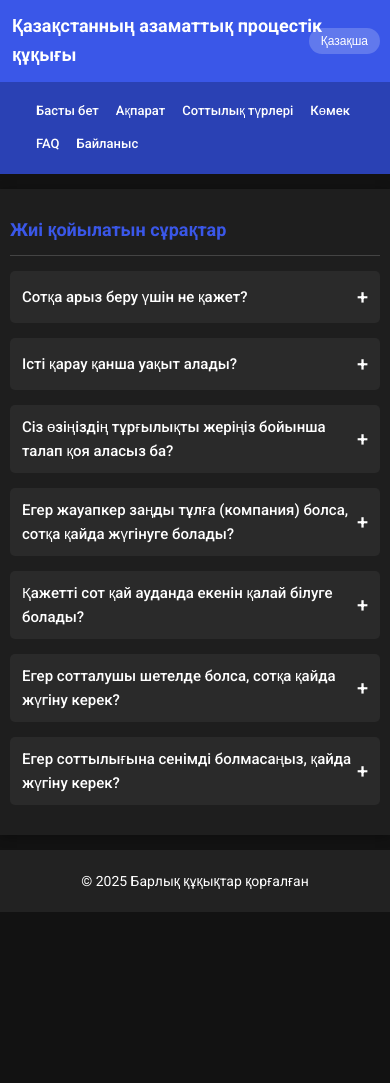
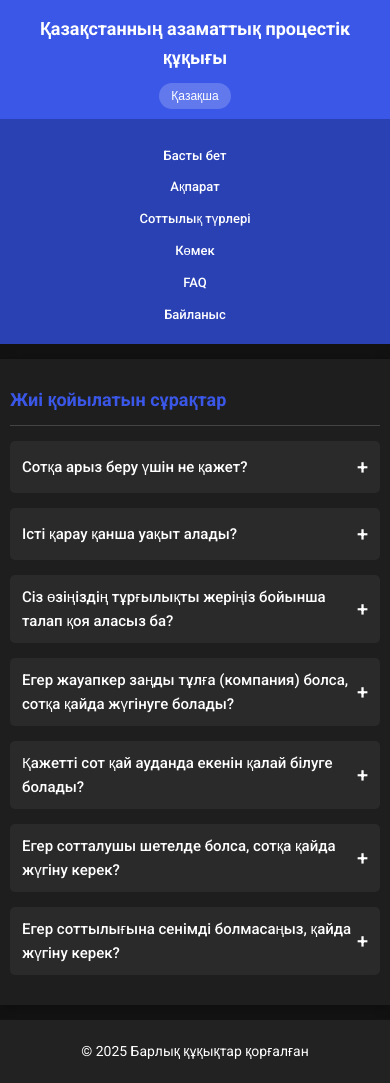
Before and after one commit to MEALI09/TeamGeo.github.io, a plain HTML site: page faq.html in a window 390 px wide. Before the commit the page ends 912 px from the top, so only its background shows below. Drawn offline with Linux system fonts and the light colour scheme.

Commit message:
faq.html

```diff
--- a/faq.html
+++ b/faq.html
@@ -176,31 +176,53 @@
         /* Мобильные стили */
         @media (max-width: 768px) {
             .header {
-                padding: 15px 50px 15px 15px;
+                padding: 20px 15px 15px;
                 font-size: 20px;
-                text-align: left;
+                text-align: center;
+                display: flex;
+                flex-direction: column;
+                align-items: center;
             }
 
             .language-switcher {
-                position: absolute;
-                right: 10px;
-                top: 50%;
-                transform: translateY(-50%);
+                position: relative;
+                right: auto;
+                top: auto;
+                transform: none;
+                margin-top: 10px;
                 padding: 6px 12px;
                 font-size: 12px;
+                order: 2;
             }
 
             .nav-links {
-                gap: 8px;
-                justify-content: flex-start;
+                display: flex;
+                flex-direction: column;
+                align-items: center;
+                gap: 5px;
                 padding: 0 10px;
-                overflow-x: auto;
-                -webkit-overflow-scrolling: touch;
-                scrollbar-width: none;
             }
 
-            .nav-links::-webkit-scrollbar {
-                display: none;
+            .nav-links::before {
+                content: "";
+                display: flex;
+                width: 100%;
+                flex-wrap: wrap;
+                justify-content: center;
+                gap: 8px;
+                margin-bottom: 5px;
+            }
+
+            .nav-links a:nth-child(1),
+            .nav-links a:nth-child(2),
+            .nav-links a:nth-child(3),
+            .nav-links a:nth-child(4),
+            .nav-links a:nth-child(5) {
+                order: 1;
+            }
+
+            .nav-links a:nth-child(6) {
+                order: 2;
             }
 
             nav a {
@@ -233,11 +255,11 @@
         @media (max-width: 480px) {
             .header {
                 font-size: 18px;
-                padding: 12px 45px 12px 12px;
+                padding: 15px 10px 10px;
             }
 
             .nav-links {
-                gap: 5px;
+                gap: 3px;
             }
 
             nav a {
```
